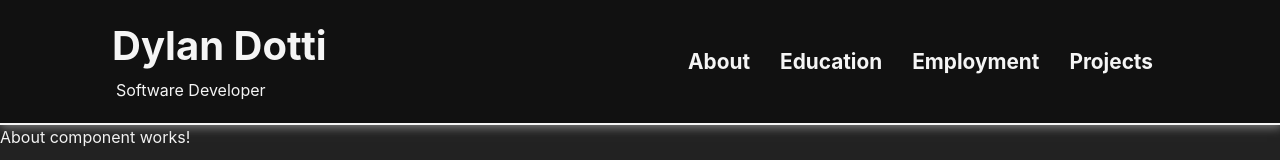
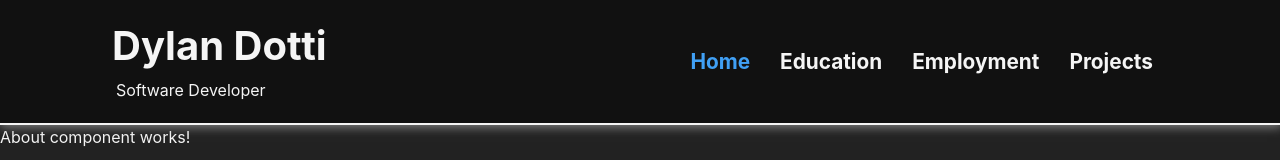
Before and after one commit to Dylan-Dotti/React-Portfolio-Website, a React (Create React App) app: page / in a window 1280 px wide. Shown: the top 160 px of the page. Built offline with nearby package versions, Linux system fonts and the light colour scheme.

Commit message:
Highlight active url's link

```diff
--- a/src/Components/MainHeader/index.tsx
+++ b/src/Components/MainHeader/index.tsx
@@ -1,15 +1,13 @@
 import * as React from 'react';
-import { Link } from 'react-router-dom';
-import FixedSizeImg from '../FixedSizeImg';
+import { Link, useLocation } from 'react-router-dom';
 import './main-header.scss';
 
-export default class MainHeader extends React.Component {
+const MainHeader: React.FC = () => {
 
-    public render(): React.ReactNode {
+    const location = useLocation();
+
     return (
-            <>
         <div className="main-header">
-                    {/* <img src="Img\Deviant\deviant_action_header_2.PNG" alt="deviant_header" className="header-img"/> */}
             <div className="white-glow-outline-panel header-bar">
                 <div className="header-bar-contents">
                     <div className="title-group">
@@ -18,16 +16,16 @@ export default class MainHeader extends React.Component {
                     </div>
                     <nav>
                         <ul className="nav-list">
-                                    <li><Link to="/">About</Link></li>
-                                    <li><Link to="/education">Education</Link></li>
-                                    <li><Link to="/employment">Employment</Link></li>
-                                    <li><Link to="/projects">Projects</Link></li>
+                            <li className={location.pathname === '/' ? 'active' : ''}><Link to="/">Home</Link></li>
+                            <li className={location.pathname.startsWith('/education') ? 'active' : ''}><Link to="/education">Education</Link></li>
+                            <li className={location.pathname.startsWith('/employment') ? 'active' : ''}><Link to="/employment">Employment</Link></li>
+                            <li className={location.pathname.startsWith('/projects') ? 'active' : ''}><Link to="/projects">Projects</Link></li>
                         </ul>
                     </nav>
                 </div>
             </div>
         </div>
-            </>
     );
 }
-}
+
+export default MainHeader;
--- a/src/Components/MainHeader/main-header.scss
+++ b/src/Components/MainHeader/main-header.scss
@@ -46,9 +46,18 @@
                             padding: 5px;
                             color: $main-text-white;
                             transition: all .1s linear;
+                        }
 
-                            &:hover {
-                                color: $blue-200;
+                        &:hover {
+                            a {
+                                color: $blue-300;
+                            }
+                        }
+
+                        &.active {
+
+                            a {
+                                color: $blue-300;
                             }
                         }
                     }
```
Lines whose indentation alone changed are shown as unchanged.
